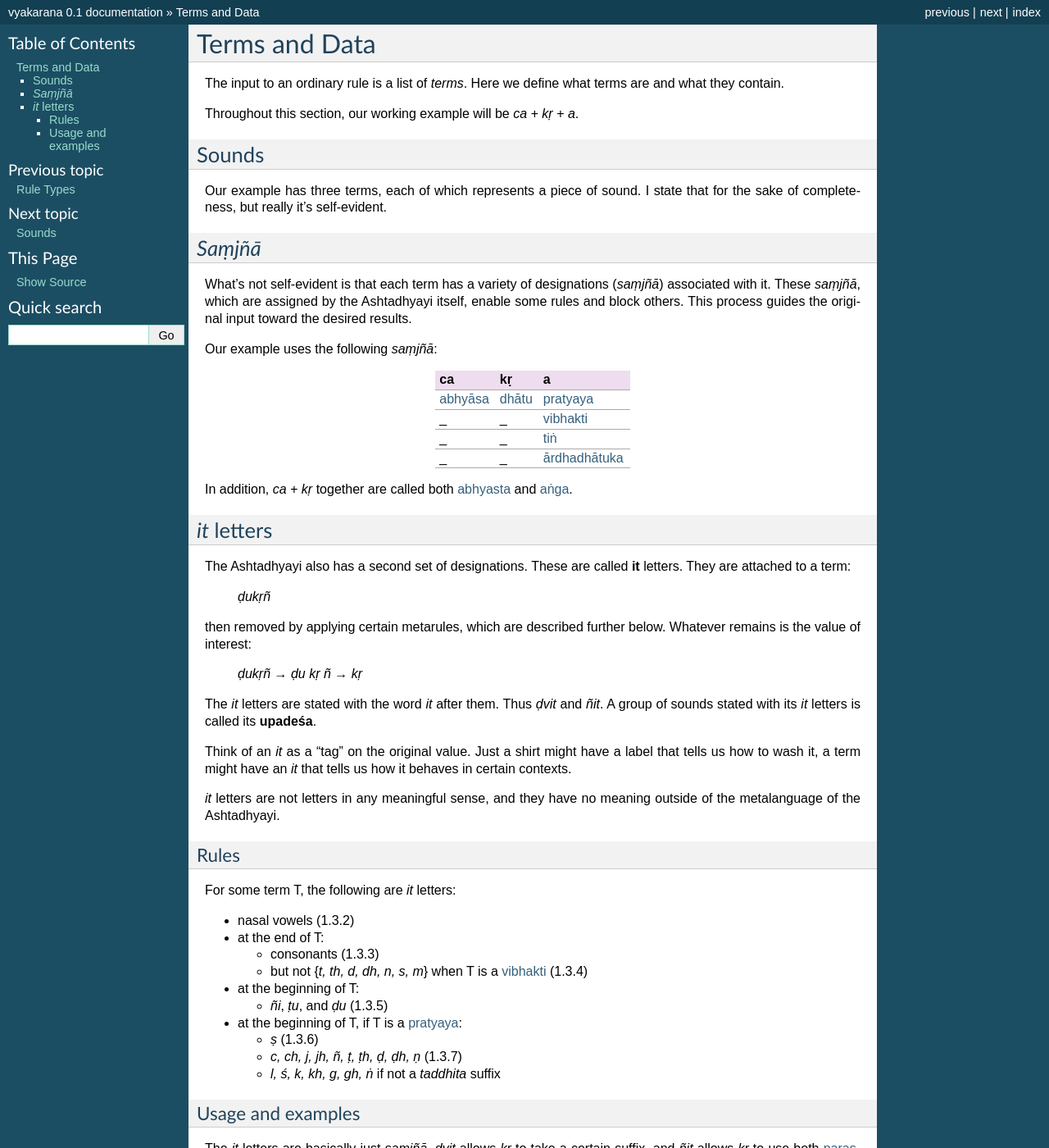
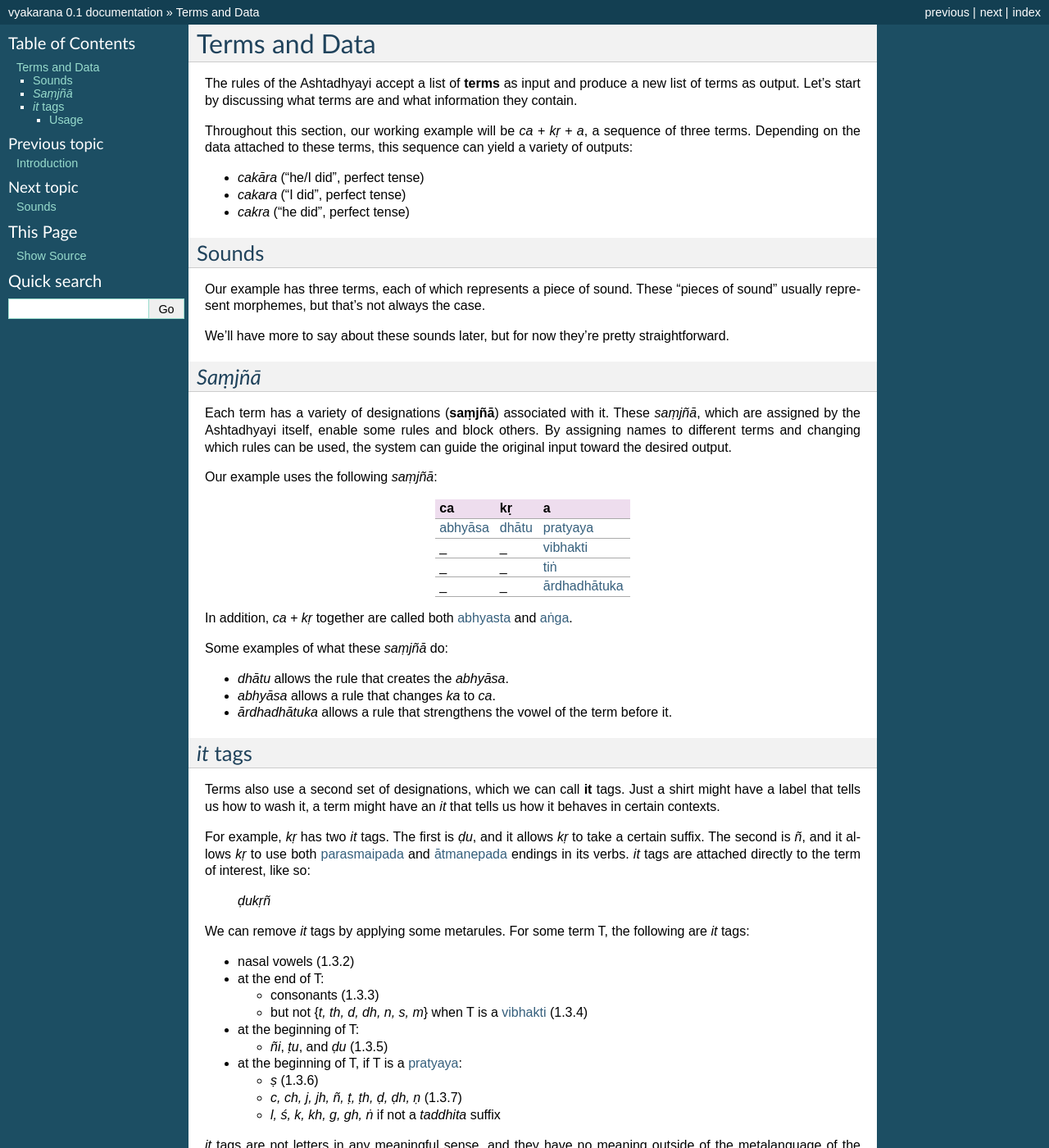
Before and after one commit to sanskrit/vyakarana, a Sphinx documentation site: the page built from docs/terms.rst, in a window 1280 px wide and 1400 px high. Shown: the whole window at 82% size. Built offline with Sphinx 7.4.7, drawn with Linux system fonts in a browser that asks for light colours; some of the changed text lies outside the part shown.

Commit message:
Expand and reorder various sections [docs]

```diff
--- a/docs/contents.rst.inc
+++ b/docs/contents.rst.inc
@@ -7,9 +7,9 @@ This is a high-level overview of the Ashtadhyayi and how it works.
     :maxdepth: 2
 
     introduction
-    rule_types
     terms
     sounds
+    rule_types
     glossary
 
 
--- a/docs/terms.rst
+++ b/docs/terms.rst
@@ -1,26 +1,38 @@
 Terms and Data
 ==============
 
-The input to an ordinary rule is a list of *terms*. Here we define what
-terms are and what they contain.
+The rules of the Ashtadhyayi accept a list of **terms** as input and produce
+a new list of terms as output. Let's start by discussing what terms are and
+what information they contain.
 
-Throughout this section, our working example will be *ca + kṛ + a*.
+Throughout this section, our working example will be *ca + kṛ + a*, a sequence
+of three terms. Depending on the data attached to these terms, this sequence
+can yield a variety of outputs:
+
+- *cakāra* ("he/I did", perfect tense)
+- *cakara* ("I did", perfect tense)
+- *cakra* ("he did", perfect tense)
 
 
 Sounds
 ------
 
 Our example has three terms, each of which represents a piece of sound.
-I state that for the sake of completeness, but really it's self-evident.
+These "pieces of sound" usually represent morphemes, but that's not always
+the case.
+
+We'll have more to say about these sounds later, but for now they're
+pretty straightforward.
 
 
 *Saṃjñā*
 --------
 
-What's not self-evident is that each term has a variety of designations
-(*saṃjñā*) associated with it. These *saṃjñā*, which are assigned by the
-Ashtadhyayi itself, enable some rules and block others. This process guides
-the original input toward the desired results.
+Each term has a variety of designations (**saṃjñā**) associated with it.
+These *saṃjñā*, which are assigned by the Ashtadhyayi itself, enable
+some rules and block others. By assigning names to different terms and
+changing which rules can be used, the system can guide the original
+input toward the desired output.
 
 Our example uses the following *saṃjñā*:
 
@@ -36,35 +48,28 @@ _                _              :term:`ārdhadhātuka`
 In addition, *ca + kṛ* together are called both :term:`abhyasta` and
 :term:`aṅga`.
 
+Some examples of what these *saṃjñā* do:
 
-*it* letters
-------------
+- *dhātu* allows the rule that creates the *abhyāsa*.
+- *abhyāsa* allows a rule that changes *ka* to *ca*.
+- *ārdhadhātuka* allows a rule that strengthens the vowel of the term before it.
 
-The Ashtadhyayi also has a second set of designations. These are called **it**
-letters. They are attached to a term:
+*it* tags
+---------
+
+Terms also use a second set of designations, which we can call **it** tags.
+Just a shirt might have a label that tells us how to wash it, a term might
+have an *it* that tells us how it behaves in certain contexts.
+
+For example, *kṛ* has two *it* tags. The first is *ḍu*, and it allows *kṛ* to
+take a certain suffix. The second is *ñ*, and it allows *kṛ* to use both
+:term:`parasmaipada` and :term:`ātmanepada` endings in its verbs. *it* tags
+are attached directly to the term of interest, like so:
 
     *ḍukṛñ*
 
-then removed by applying certain metarules, which are described further below.
-Whatever remains is the value of interest:
-
-    *ḍukṛñ → ḍu kṛ ñ → kṛ*
-
-The *it* letters are stated with the word *it* after them. Thus *ḍvit* and
-*ñit*. A group of sounds stated with its *it* letters is called its
-**upadeśa**.
-
-Think of an *it* as a "tag" on the original value. Just a shirt might have
-a label that tells us how to wash it, a term might have an *it* that tells
-us how it behaves in certain contexts.
-
-*it* letters are not letters in any meaningful sense, and they have no meaning
-outside of the metalanguage of the Ashtadhyayi.
-
-Rules
-^^^^^
-
-For some term T, the following are *it* letters:
+We can remove *it* tags by applying some metarules. For some term T, the
+following are *it* tags:
 
 - nasal vowels (1.3.2)
 - at the end of T:
@@ -82,17 +87,38 @@ For some term T, the following are *it* letters:
   - *c, ch, j, jh, ñ, ṭ, ṭh, ḍ, ḍh, ṇ* (1.3.7)
   - *l, ś, k, kh, g, gh, ṅ* if not a *taddhita* suffix
 
-Usage and examples
-^^^^^^^^^^^^^^^^^^
+*it* tags are not letters in any meaningful sense, and they have no meaning
+outside of the metalanguage of the Ashtadhyayi. In other words, all they do
+is describe certain properties; they have no deeper linguistic meaning and are
+not a fundamental part of Sanskrit. So if you see a term like *ḍukṛñ*, you
+should read it as:
 
-The *it* letters are basically just *saṃjñā*. *ḍvit* allows *kṛ* to take a
-certain suffix, and *ñit* allows *kṛ* to use both :term:`parasmaipada` and
-:term:`ātmanepada` endings in its verbs.
+    *kṛ* with the *it* tags *ḍu* and *ñ*.
 
-*it* letters have a huge impact on which forms are derived. If the *upadeśa*
-of the suffix *a* is just *a*, the resulting word will be *cakra*. If the
-*upadeśa* of the suffix *a* is *ṇal*, the suffix has *ṇit*, which strengthens
-the root vowel and produces the word *cakāra*.
+The *it* tags are often stated with the word *it* after them. Thus *ḍvit* and
+*ñit*. A term stated with its *it* letters is called the **upadeśa** of the
+term. Thus *ḍukṛñ* is the **upadeśa** of the root *kṛ*.
 
-The :ref:`glossary <it-glossary>` describes the most common *it* letters and
-the roles they perform.
+Usage
+^^^^^
+
+*it* tags are basically just *saṃjñā* that are expressed more tersely.
+
+To illustrate how alike these two are, let's return to our *ca + kṛ + a*
+example. We saw above that this sequence can yield three different results.
+But the result depends on the *saṃjñā* and *it* tags applied to the suffix *a*.
+As you read on, note how the different *saṃjñā* and *it* tags interact.
+
+- If the *upadeśa* is just *a*, then rule 1.2.5 tags the suffix with *kit*.
+  This prevents :term:`guṇa`. After a few more rules, we get *cakra* for our
+  result.
+- If the *upadeśa* is *ṇal*, the suffix has *ṇit*, which causes :term:`vṛddhi`.
+  After a few more rules, we get *cakāra* for our result.
+- If the *upadeśa* is *ṇal*, the suffix has *ṇit*. But if the suffix has
+  *uttama* as a *saṃjñā* -- that is, if it is in the first person -- then *ṇit*
+  is used only optionally. If we reject *ṇit*, then the *ārdhadhātuka-saṃjñā*
+  causes :term:`guṇa`. After a few more rules, we get *cakara* for our result.
+
+The :ref:`glossary <it-glossary>` describes the most common *it* tags and some
+of the roles they perform. Many *it* tags are overloaded to provide a variety
+of different functions.
```
Also changed, not shown: docs/glossary.rst (+36 -15 lines), docs/introduction.rst (+15 -3 lines), docs/rule_types.rst (+14 -8 lines), docs/sounds.rst (+4 -18 lines).
